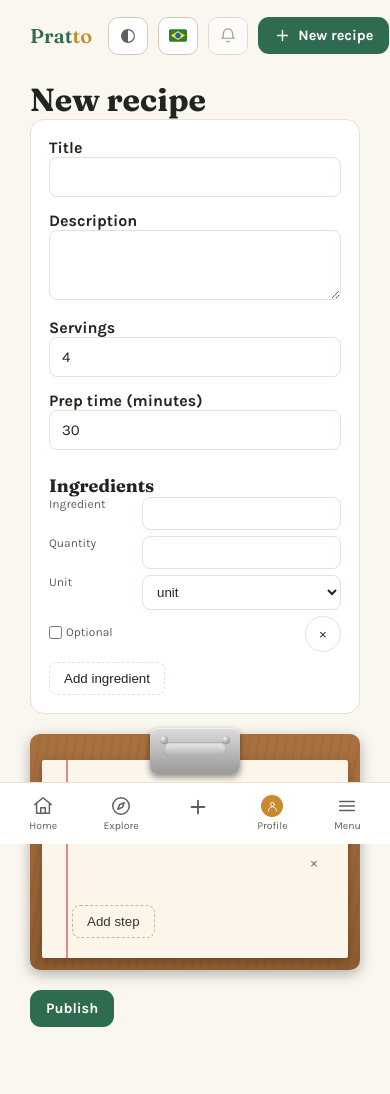
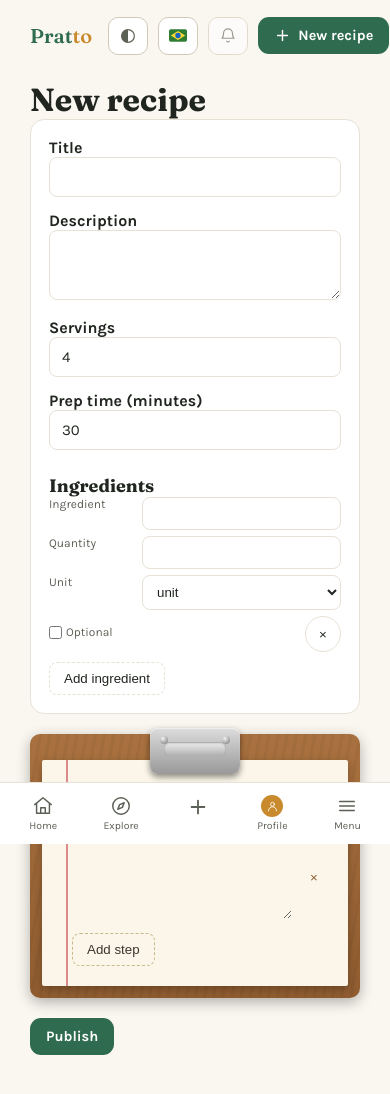
Before and after one commit to Zellds/pratto-front, a React (Vite) app: page /nova-receita in a window 390 px wide. Shown: the top 1094 px of the page. Built offline with nearby package versions, Linux system fonts and the light colour scheme.

Commit message:
fix: give recipe form step textareas room and fix the layout breakpoint

```diff
--- a/src/features/recipes/pages/RecipeFormPage/RecipeFormPage.css
+++ b/src/features/recipes/pages/RecipeFormPage/RecipeFormPage.css
@@ -187,8 +187,8 @@
   border: none;
   border-radius: 0;
   padding: 0;
-  min-height: unset;
-  resize: none;
+  min-height: 84px;
+  resize: vertical;
   color: #3a3630;
   font-family: 'Lora', serif;
   font-style: italic;
@@ -259,7 +259,7 @@
   align-self: flex-start;
 }
 
-@media (max-width: 820px) {
+@media (max-width: 1050px) {
   .recipe-form-grid {
     grid-template-columns: 1fr;
   }
```
